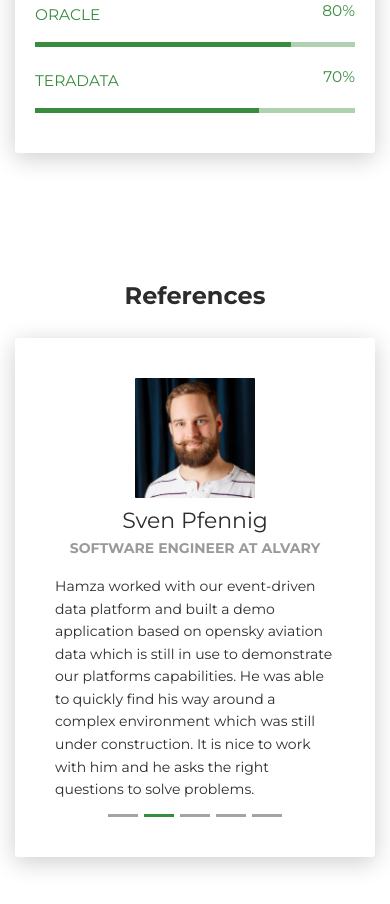
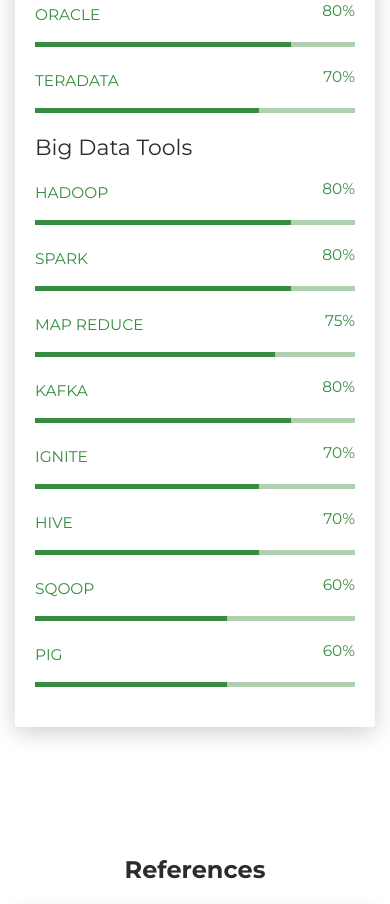
Before and after one commit to ranahamzaintisar1995/ranahamzaintisar1995.github.io, a plain HTML site: page index.html in a window 390 px wide. Shown: the part 8379-9283 px from the top of the page. Drawn offline with Linux system fonts and the light colour scheme.

Commit message:
Update index.html

```diff
--- a/index.html
+++ b/index.html
@@ -411,7 +411,7 @@
           <div class="col-md-6">
             <div class="progress-container progress-primary"><span class="progress-badge">MySQL</span>
               <div class="progress">
-                <div class="progress-bar progress-bar-primary" data-aos="progress-full" data-aos-offset="10" data-aos-duration="2000" role="progressbar" aria-valuenow="60" aria-valuemin="0" aria-valuemax="100" style="width: 90%;"></div><span class="progress-value">90%</span>
+                <div class="progress-bar progress-bar-primary" data-aos="progress-full" data-aos-offset="10" data-aos-duration="2000" role="progressbar" aria-valuenow="60" aria-valuemin="0" aria-valuemax="100" style="width: 85%;"></div><span class="progress-value">85%</span>
               </div>
             </div>
           </div>
@@ -471,6 +471,73 @@
             </div>
           </div>
         </div>
+
+        <div class="h5">Big Data Tools</div>
+        <div class="row">
+          <div class="col-md-6">
+            <div class="progress-container progress-primary"><span class="progress-badge">Hadoop</span>
+              <div class="progress">
+                <div class="progress-bar progress-bar-primary" data-aos="progress-full" data-aos-offset="10" data-aos-duration="2000" role="progressbar" aria-valuenow="60" aria-valuemin="0" aria-valuemax="100" style="width: 80%;"></div><span class="progress-value">80%</span>
+              </div>
+            </div>
+          </div>
+          <div class="col-md-6">
+            <div class="progress-container progress-primary"><span class="progress-badge">Spark</span>
+              <div class="progress">
+                <div class="progress-bar progress-bar-primary" data-aos="progress-full" data-aos-offset="10" data-aos-duration="2000" role="progressbar" aria-valuenow="60" aria-valuemin="0" aria-valuemax="100" style="width: 80%;"></div><span class="progress-value">80%</span>
+              </div>
+            </div>
+          </div>
+        </div>
+        <div class="row">
+          <div class="col-md-6">
+            <div class="progress-container progress-primary"><span class="progress-badge">Map Reduce</span>
+              <div class="progress">
+                <div class="progress-bar progress-bar-primary" data-aos="progress-full" data-aos-offset="10" data-aos-duration="2000" role="progressbar" aria-valuenow="60" aria-valuemin="0" aria-valuemax="100" style="width: 75%;"></div><span class="progress-value">75%</span>
+              </div>
+            </div>
+          </div>
+          <div class="col-md-6">
+            <div class="progress-container progress-primary"><span class="progress-badge">Kafka</span>
+              <div class="progress">
+                <div class="progress-bar progress-bar-primary" data-aos="progress-full" data-aos-offset="10" data-aos-duration="2000" role="progressbar" aria-valuenow="60" aria-valuemin="0" aria-valuemax="100" style="width: 80%;"></div><span class="progress-value">80%</span>
+              </div>
+            </div>
+          </div>
+        </div>
+        <div class="row">
+          <div class="col-md-6">
+            <div class="progress-container progress-primary"><span class="progress-badge">Ignite</span>
+              <div class="progress">
+                <div class="progress-bar progress-bar-primary" data-aos="progress-full" data-aos-offset="10" data-aos-duration="2000" role="progressbar" aria-valuenow="60" aria-valuemin="0" aria-valuemax="100" style="width: 70%;"></div><span class="progress-value">70%</span>
+              </div>
+            </div>
+          </div>
+          <div class="col-md-6">
+            <div class="progress-container progress-primary"><span class="progress-badge">Hive</span>
+              <div class="progress">
+                <div class="progress-bar progress-bar-primary" data-aos="progress-full" data-aos-offset="10" data-aos-duration="2000" role="progressbar" aria-valuenow="60" aria-valuemin="0" aria-valuemax="100" style="width: 70%;"></div><span class="progress-value">70%</span>
+              </div>
+            </div>
+          </div>
+        </div>
+        <div class="row">
+          <div class="col-md-6">
+            <div class="progress-container progress-primary"><span class="progress-badge">Sqoop</span>
+              <div class="progress">
+                <div class="progress-bar progress-bar-primary" data-aos="progress-full" data-aos-offset="10" data-aos-duration="2000" role="progressbar" aria-valuenow="60" aria-valuemin="0" aria-valuemax="100" style="width: 60%;"></div><span class="progress-value">60%</span>
+              </div>
+            </div>
+          </div>
+          <div class="col-md-6">
+            <div class="progress-container progress-primary"><span class="progress-badge">Pig</span>
+              <div class="progress">
+                <div class="progress-bar progress-bar-primary" data-aos="progress-full" data-aos-offset="10" data-aos-duration="2000" role="progressbar" aria-valuenow="60" aria-valuemin="0" aria-valuemax="100" style="width: 60%;"></div><span class="progress-value">60%</span>
+              </div>
+            </div>
+          </div>
+        </div>
+
 
 
       </div>
```
